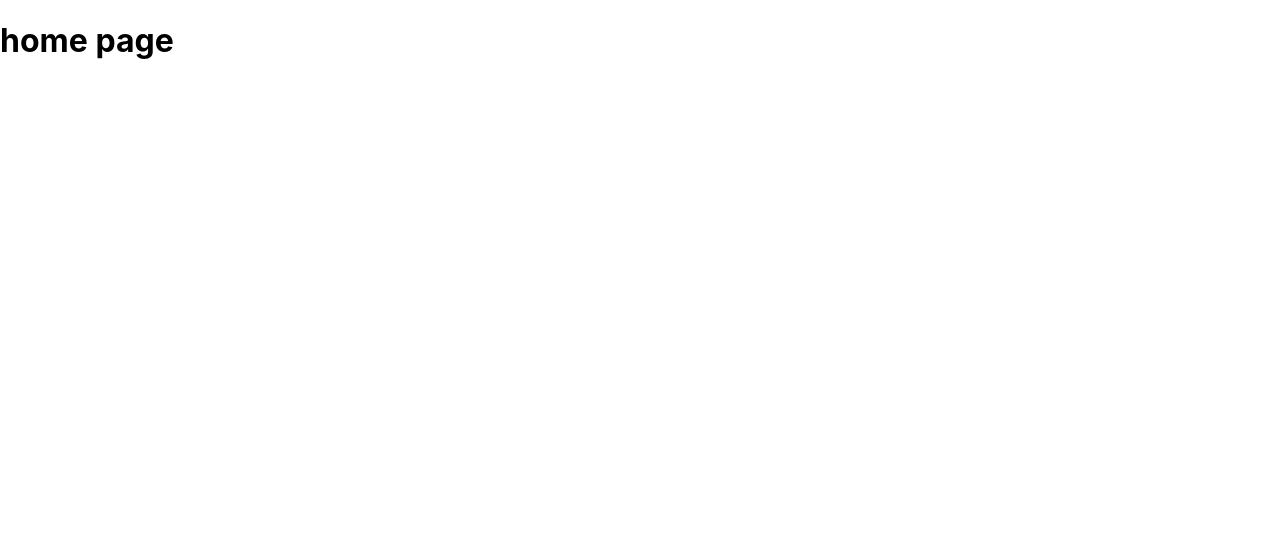
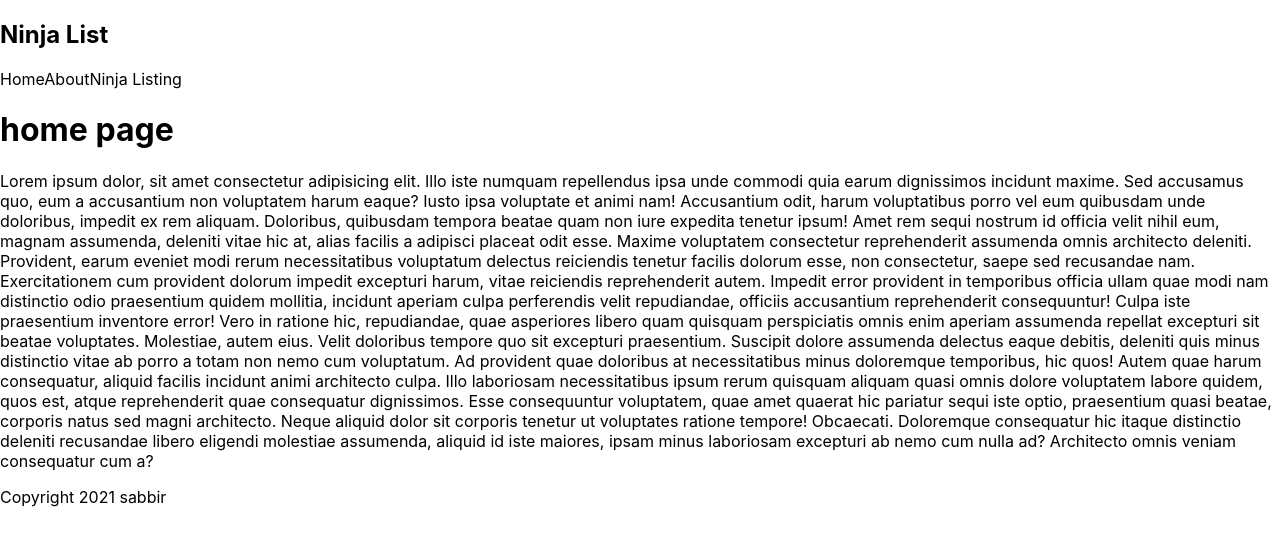
Before and after one commit to shawon122334/my-next-app, a Next.js app: page / in a window 1280 px wide. Shown: the top 546 px of the page. Built offline with nearby package versions, Linux system fonts and the light colour scheme.

Commit message:
page linking done and other comps created

```diff
--- /dev/null
+++ b/comps/Footer.js
@@ -0,0 +1,9 @@
+const Footer = () => {
+    return (
+        <div>
+            <p>Copyright 2021 sabbir</p>
+        </div>
+    );
+}
+
+export default Footer;
--- /dev/null
+++ b/comps/Navbar.js
@@ -0,0 +1,16 @@
+import Link from 'next/link'
+const Navbar = () => {
+    return (
+        <nav>
+            <div className="logo">
+                <h1>Ninja List</h1>
+            </div>
+
+            <Link href="/"><a>Home</a></Link>
+            <Link href="/about"><a>About</a></Link>
+            <Link href="/ninja"><a>Ninja Listing</a></Link>
+        </nav>
+     );
+}
+
+export default Navbar;
--- a/pages/index.js
+++ b/pages/index.js
@@ -1,11 +1,25 @@
 import Head from 'next/head'
 import Image from 'next/image'
+import Footer from '../comps/Footer'
+import Navbar from '../comps/Navbar'
 import styles from '../styles/Home.module.css'
 
 export default function Home() {
   return (
     <div >
+      <Navbar/>
       <h1> home page</h1>
+      <p>Lorem ipsum dolor, sit amet consectetur adipisicing elit. Illo iste numquam repellendus ipsa unde commodi quia earum dignissimos incidunt maxime. Sed accusamus quo, eum a accusantium non voluptatem harum eaque?
+      Iusto ipsa voluptate et animi nam! Accusantium odit, harum voluptatibus porro vel eum quibusdam unde doloribus, impedit ex rem aliquam. Doloribus, quibusdam tempora beatae quam non iure expedita tenetur ipsum!
+      Amet rem sequi nostrum id officia velit nihil eum, magnam assumenda, deleniti vitae hic at, alias facilis a adipisci placeat odit esse. Maxime voluptatem consectetur reprehenderit assumenda omnis architecto deleniti.
+      Provident, earum eveniet modi rerum necessitatibus voluptatum delectus reiciendis tenetur facilis dolorum esse, non consectetur, saepe sed recusandae nam. Exercitationem cum provident dolorum impedit excepturi harum, vitae reiciendis reprehenderit autem.
+      Impedit error provident in temporibus officia ullam quae modi nam distinctio odio praesentium quidem mollitia, incidunt aperiam culpa perferendis velit repudiandae, officiis accusantium reprehenderit consequuntur! Culpa iste praesentium inventore error!
+      Vero in ratione hic, repudiandae, quae asperiores libero quam quisquam perspiciatis omnis enim aperiam assumenda repellat excepturi sit beatae voluptates. Molestiae, autem eius. Velit doloribus tempore quo sit excepturi praesentium.
+      Suscipit dolore assumenda delectus eaque debitis, deleniti quis minus distinctio vitae ab porro a totam non nemo cum voluptatum. Ad provident quae doloribus at necessitatibus minus doloremque temporibus, hic quos!
+      Autem quae harum consequatur, aliquid facilis incidunt animi architecto culpa. Illo laboriosam necessitatibus ipsum rerum quisquam aliquam quasi omnis dolore voluptatem labore quidem, quos est, atque reprehenderit quae consequatur dignissimos.
+      Esse consequuntur voluptatem, quae amet quaerat hic pariatur sequi iste optio, praesentium quasi beatae, corporis natus sed magni architecto. Neque aliquid dolor sit corporis tenetur ut voluptates ratione tempore! Obcaecati.
+      Doloremque consequatur hic itaque distinctio deleniti recusandae libero eligendi molestiae assumenda, aliquid id iste maiores, ipsam minus laboriosam excepturi ab nemo cum nulla ad? Architecto omnis veniam consequatur cum a?</p>
+      <Footer/>
     </div>
   )
 }
```
Also changed, not shown: pages/about.js (added, +18 -0 lines), pages/ninja/index.js (added, +7 -0 lines), pages/ninja/test.js (added, +9 -0 lines).
